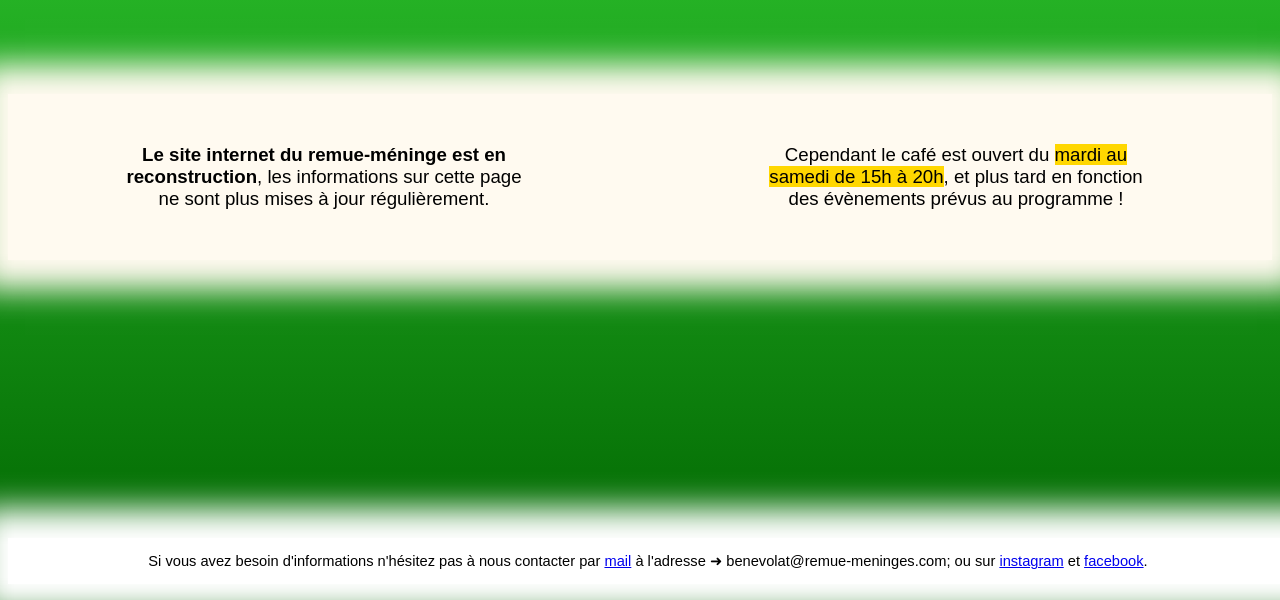
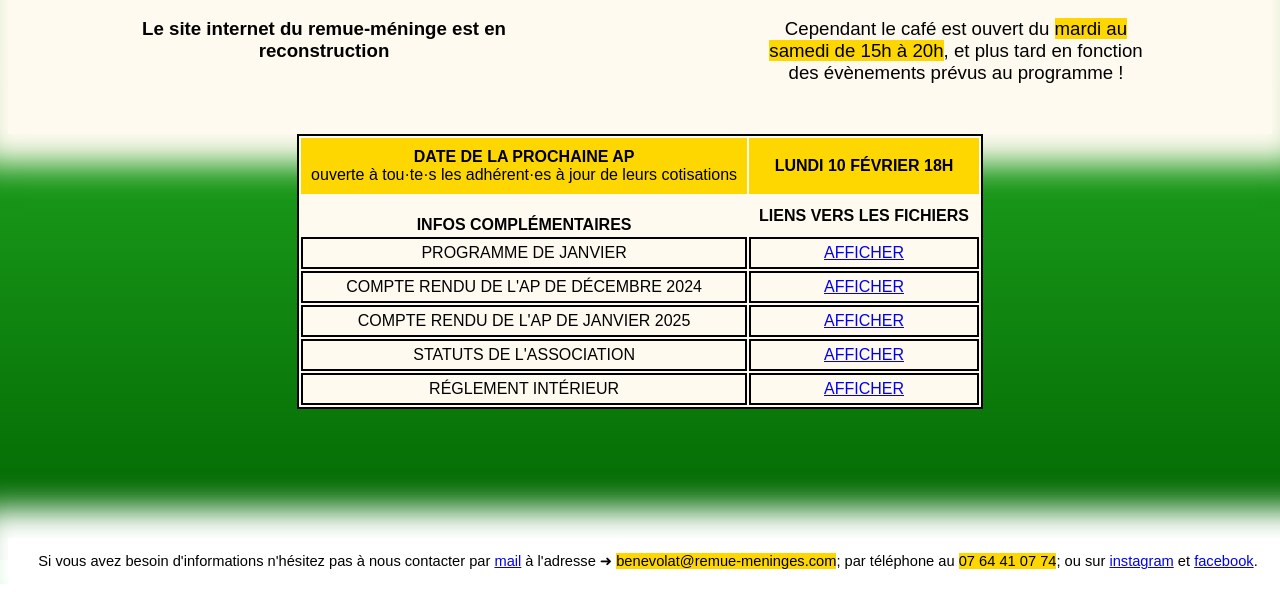
Before and after one commit to y-h-e-l-o/rm, a plain HTML site: page index.html in a window 1280 px wide. Shown: the part 216-816 px from the top of the page. Drawn offline with Linux system fonts and the light colour scheme.

Commit message:
plusplus

```diff
--- /dev/null
+++ b/enattendantGROSstyle.css
@@ -0,0 +1,99 @@
+body{
+ text-align: center;
+ font-family: sans-serif;
+ background: linear-gradient(0deg, rgba(0,100,0,1) 0%, rgba(50,205,50,1) 100%);
+ /*cursor: wait;*/
+ height: 95vh;
+}
+.texte{
+	display: flex;
+ 	flex-direction: row;
+	justify-content: space-around;
+	/*margin-top: 5%;*/
+	background-color: floralwhite;
+	box-shadow: floralwhite 0px 0px 30px 30px;
+	width: 100%;
+	z-index: 10;
+}
+table{
+background-color: floralwhite;
+margin: auto;
+position: relative;
+border: black 2px solid;
+}
+td{
+padding: 5px 0 5px 0;
+border: black 2px solid;
+}
+.ap>td{
+	background-color: gold ;
+	padding: 10px 10px 10px 10px;
+	border: none;
+}
+th{
+	padding-top: 20px;
+}
+th:nth-child(2){
+	padding: 0 10px 0 10px;
+}
+img{
+	z-index: 2;
+	position: relative;
+	transform: translate(70%, 12%);
+}
+.texte> p{
+	width: 400px;
+	margin: 50px 0px 50px 0px;
+	font-size: 14pt;
+}
+em{
+	background-color: gold;
+	font-style: normal;
+	color: black;
+}
+header> div{
+	box-shadow: darkgreen 0px 0px 30px 30px;
+	background-color: darkgreen ;
+	color: white;
+}
+header>.glyph{
+	font-size: 15pt;
+	transform: rotate();
+}
+header, footer{
+	font-size: 11pt;
+		width: 100vw;
+}
+footer{
+	position : fixed;
+	bottom: 0;
+	background-color: white;
+	box-shadow: white 0px 0px 30px 30px;
+
+}
+
+@media screen and (max-width: 770px) {
+	body{
+padding-bottom: 300px;
+	}
+main{
+ 	flex-direction: column;
+}
+main > p{
+	margin: 10px auto 10px auto;
+}
+img{
+
+	transform: translate(20%, 12%);
+}
+
+}
+@media screen and (max-width: 420px) {
+main > p{
+	margin: 15px auto 15px auto;
+	width: 80vw;
+}
+header, footer{
+		width: 95vw;
+}
+}
--- a/index.html
+++ b/index.html
@@ -4,7 +4,7 @@
     <meta charset="UTF-8" />
     <meta name="viewport" content="width=device-width" />
     <title>Remue-Méninge Saint-Étienne</title>
-    <link rel="stylesheet" href="ministyle.css">
+    <link rel="stylesheet" href="style.css">
     <link rel="icon" type="image/x-icon" href="img/favicon.ico">
   </head>
 <body>
@@ -13,15 +13,26 @@
      <img class="logo" alt="Badge à fond jaune pétant floqué Café Lecture Le Remue-Méninge Saint-Éienne" src="img/Logo-RM.png">
   </header>
   <main>
+<div class="texte">
     <p>
-<strong>Le site internet du remue-méninge est en reconstruction</strong>, les informations sur cette page ne sont plus mises à jour régulièrement.
+<strong>Le site internet du remue-méninge est en reconstruction</strong>
 </p><p>
 Cependant le café est ouvert du <em>mardi au samedi de 15h à 20h</em>, et plus tard en fonction des évènements prévus au programme !
 </p>
+</div>
+<table class="info">
+<tr class="ap"><td><strong>DATE DE LA PROCHAINE AP</strong><br>ouverte à tou·te·s les adhérent·es à jour de leurs cotisations</td><td><strong>LUNDI 10 FÉVRIER 18H</strong></td>
+<tr><th>INFOS COMPLÉMENTAIRES</th><th>LIENS VERS LES FICHIERS</th></tr>
+<tr><td>PROGRAMME DE JANVIER</td><td><a href="pdf/Programme-RM-janvier-25-A3.pdf" target='_blank'>AFFICHER</a></td></tr>
+<tr><td>COMPTE RENDU DE L'AP DE DÉCEMBRE 2024</td><td><a href="pdf/CR AP _ 9_12_2024.pdf" target='_blank'>AFFICHER</a></td></tr>
+<tr><td>COMPTE RENDU DE L'AP DE JANVIER 2025</td><td><a href="pdf/CR-AP-13-01-2025.pdf" target='_blank'>AFFICHER</a></td></tr>
+<tr><td>STATUTS DE L'ASSOCIATION</td><td><a href="pdf/Statuts-RM-2022.pdf" target='_blank'>AFFICHER</a></td></tr>
+<tr><td>RÉGLEMENT INTÉRIEUR</td><td><a href="pdf/Reglementintérieur-9Décembre2024.pdf" target='_blank'>AFFICHER</a></td></tr>
+</table>
   </main>
   <footer>
     <p>
-Si vous avez besoin d'informations n'hésitez pas à nous contacter par <a href="benevolat@remue-meninges.com">mail</a> à l'adresse ➜ benevolat@remue-meninges.com; ou sur <a href="https://www.instagram.com/remue.meninges/">instagram</a> et <a href="https://www.facebook.com/LeRemue/">facebook</a>.
+Si vous avez besoin d'informations n'hésitez pas à nous contacter par <a href="benevolat@remue-meninges.com">mail</a> à l'adresse ➜ <em>benevolat@remue-meninges.com</em>; par téléphone au <em>07 64 41 07 74</em>; ou sur <a href="https://www.instagram.com/remue.meninges/">instagram</a> et <a href="https://www.facebook.com/LeRemue/">facebook</a>.
   </p>
   </footer>
 </body>
--- /dev/null
+++ b/style.css
@@ -0,0 +1,101 @@
+body{
+ text-align: center;
+ font-family: sans-serif;
+ background: linear-gradient(0deg, rgba(0,100,0,1) 0%, rgba(50,205,50,1) 100%);
+ /*cursor: wait;*/
+ height: 95vh;
+}
+.texte{
+	display: flex;
+ 	flex-direction: row;
+	justify-content: space-around;
+	/*margin-top: 5%;*/
+	background-color: floralwhite;
+	box-shadow: floralwhite 0px 0px 30px 30px;
+	width: 100%;
+	z-index: 10;
+}
+table{
+background-color: floralwhite;
+margin: auto;
+position: relative;
+border: black 2px solid;
+}
+td{
+padding: 5px 0 5px 0;
+border: black 2px solid;
+}
+.ap>td{
+	background-color: gold ;
+	padding: 10px 10px 10px 10px;
+	border: none;
+}
+th{
+	padding-top: 20px;
+}
+th:nth-child(2){
+	padding: 0 10px 0 10px;
+}
+img{
+	z-index: 2;
+	position: relative;
+	transform: translate(70%, 12%);
+box-shadow: black 1px 2px 1px 2px;
+border-radius: 50%;
+}
+.texte> p{
+	width: 400px;
+	margin: 50px 0px 50px 0px;
+	font-size: 14pt;
+}
+em{
+	background-color: gold;
+	font-style: normal;
+	color: black;
+}
+header> div{
+	box-shadow: darkgreen 0px 0px 30px 30px;
+	background-color: darkgreen ;
+	color: white;
+}
+header>.glyph{
+	font-size: 15pt;
+	transform: rotate();
+}
+header, footer{
+	font-size: 11pt;
+		width: 100vw;
+}
+footer{
+	position : fixed;
+	bottom: 0;
+	background-color: white;
+	box-shadow: white 0px 0px 30px 30px;
+
+}
+
+@media screen and (max-width: 770px) {
+	body{
+padding-bottom: 300px;
+	}
+main{
+ 	flex-direction: column;
+}
+main > p{
+	margin: 10px auto 10px auto;
+}
+img{
+
+	transform: translate(20%, 12%);
+}
+
+}
+@media screen and (max-width: 420px) {
+main > p{
+	margin: 15px auto 15px auto;
+	width: 80vw;
+}
+header, footer{
+		width: 95vw;
+}
+}
```
Also changed, not shown: 5 other files.
